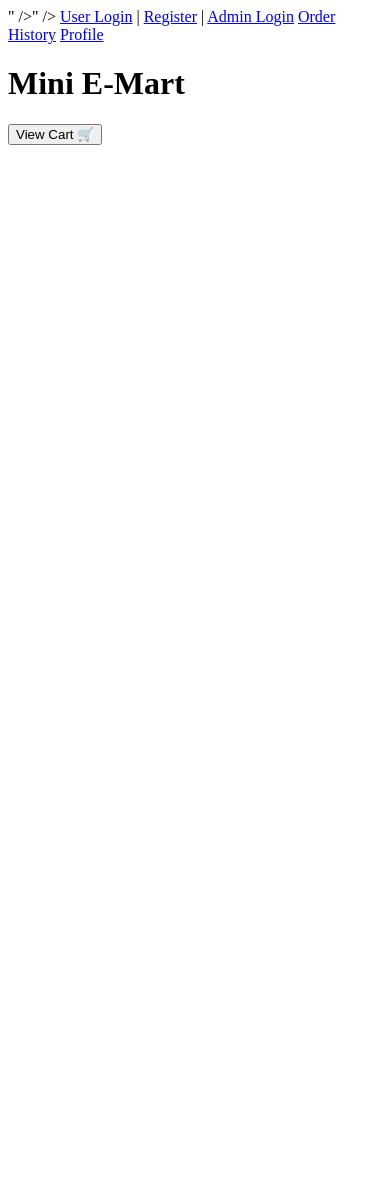
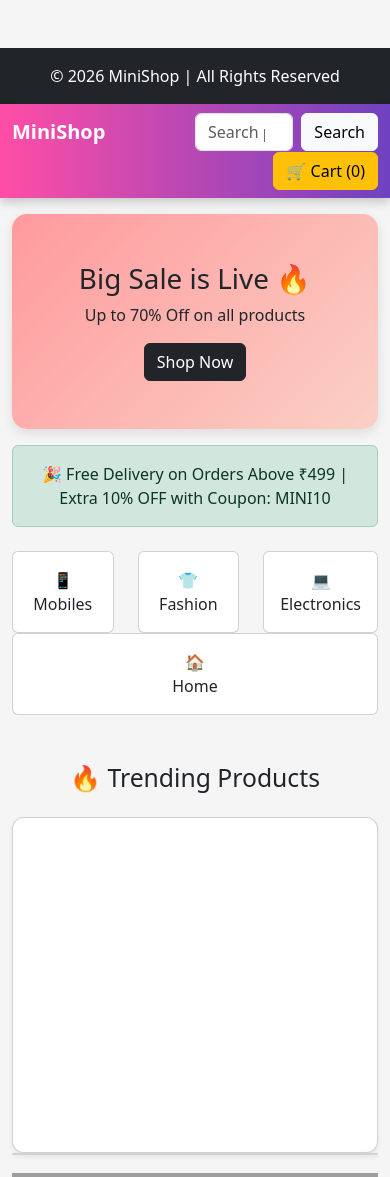
Before and after one commit to vidhyasankari824-ai/mini_ecommerce, a Flask app: page / in a window 390 px wide. Shown: the top 1177 px of the page. Before the commit the page ends 145 px from the top, so only its background shows below. Run offline with Flask 3, Linux system fonts and the light colour scheme; grey boxes are pictures that could not be loaded.

Commit message:
UI improved

```diff
--- a/app.py
+++ b/app.py
@@ -1,14 +1,74 @@
-from flask import Flask, render_template
+from flask import Flask, render_template, request, redirect, session, url_for
+from pymongo import MongoClient
+import sqlite3
+client = MongoClient("mongodb+srv://vidhya:vidhya1234@cluster0.v8q8xim.mongodb.net/?appName=Cluster0")
+db = client["mini_ecommerce"]
+cart_collection = db["cart"]
+app = Flask(__name__)
+app = Flask(__name__)
+app.secret_key = "mini_ecommerce_secret"
 
-app = Flask(__name__)
+
+def init_db():
+    conn = sqlite3.connect("cart.db")
+    cur = conn.cursor()
+
+    cur.execute("""
+        CREATE TABLE IF NOT EXISTS cart (
+            id INTEGER PRIMARY KEY AUTOINCREMENT,
+            product_id INTEGER,
+            name TEXT,
+            price INTEGER
+        )
+    """)
+
+    conn.commit()
+    conn.close()
+
+init_db()
+app.secret_key = "mini_ecommerce_secret"
 
 @app.route("/")
 def home():
-    return render_template("index.html")
+    query = request.args.get("q")
+
+    products = [
+        {
+            "id": 1,
+            "name": "Phone",
+            "price": 12000,
+            "image": "https://images.unsplash.com/photo-1511707171634-5f897ff02aa9"
+        },
+        {
+            "id": 2,
+            "name": "Shoes",
+            "price": 2000,
+            "image": "https://images.unsplash.com/photo-1520256862855-398228c41684"
+        },
+        {
+            "id": 3,
+            "name": "Watch",
+            "price": 1500,
+            "image": "https://images.unsplash.com/photo-1523275335684-37898b6baf30"
+        },
+        {
+            "id": 4,
+            "name": "Headphones",
+            "price": 999,
+            "image": "https://images.unsplash.com/photo-1505740420928-5e560c06d30e?auto=format&fit=crop&w=800&q=80"
+        }
+    ]
+
+    if query:
+        products = [p for p in products if query.lower() in p["name"].lower()]
+
+    return render_template("index.html", products=products, cart_count=len(session.get("cart", [])))
+
 
 @app.route("/login")
 def login():
     return render_template("login.html")
+
 
 @app.route("/register")
 def register():
@@ -16,15 +76,22 @@ def register():
 
 @app.route("/cart")
 def cart():
-    return render_template("cart.html")
+
+    items = list(cart_collection.find())
+
+    total = sum(item["price"] for item in items)
+
+    return render_template("cart.html", items=items, total=total)
 
 @app.route("/admin_login")
 def admin_login():
     return render_template("admin_login.html")
 
+
 @app.route("/order_history")
 def order_history():
     return render_template("order_history.html")
+
 
 @app.route("/profile")
 def profile():
@@ -34,9 +101,38 @@ def profile():
     }
     return render_template("profile.html", user=user)
 
+
 @app.route("/logout")
 def logout():
     return "Logged out successfully"
+
+@app.route("/cart/add/<int:id>")
+def add_to_cart(id):
+
+    products = {
+        1: ("Phone", 12000),
+        2: ("Shoes", 2000),
+        3: ("Watch", 1500),
+        4: ("Headphones", 999)
+    }
+
+    name, price = products[id]
+
+    cart_collection.insert_one({
+        "product_id": id,
+        "name": name,
+        "price": price
+    })
+
+    return redirect(url_for("home"))
+
+@app.route("/cart/remove/<int:id>")
+def remove_from_cart(id):
+
+    cart_collection.delete_one({"product_id": id})
+
+    return redirect(url_for("cart"))
+
 
 if __name__ == "__main__":
     import os
--- a/static/style.css
+++ b/static/style.css
@@ -1,40 +1,64 @@
-<!DOCTYPE html>
-<html>
-<head>
-    <title>My Cart</title>
-    <link rel="stylesheet" href="{{ url_for('static', filename='style.css') }}">
-</head>
-<body>
+/* ===== Flipkart style enhancements ===== */
 
-<h1>🛒 My Cart</h1>
+/* Smooth body look */
+body {
+    background-color: #f5f5f5;
+}
 
-{% if cart_products %}
+/* Navbar better shadow */
+.navbar {
+    background: linear-gradient(90deg, #ff4da6, #6f42c1);
+    box-shadow: 0px 4px 10px rgba(0,0,0,0.2);
+}
 
-<div class="products">
+/* Banner improvement */
+.banner {
+    background: linear-gradient(135deg, #ffe0f0, #e0d4ff);
+    border-radius: 15px;
+    padding: 40px;
+    box-shadow: 0px 4px 12px rgba(0,0,0,0.1);
+}
 
-{% for product in cart_products %}
+/* Product card upgrade */
+.product-card {
+    border-radius: 12px;
+    transition: 0.3s ease-in-out;
+    box-shadow: 0px 2px 8px rgba(0,0,0,0.1);
+    margin-bottom: 20px;
+}
 
-<div class="card">
-    <img src="{{ product.image }}">
-    <h2>{{ product.name }}</h2>
-    <p>₹{{ product.price }}</p>
-</div>
+.product-card:hover {
+    transform: scale(1.05);
+    box-shadow: 0px 6px 18px rgba(0,0,0,0.2);
+}
 
-{% endfor %}
+/* Product image uniform */
+.product-card img {
+    height: 200px;
+    object-fit: cover;
+}
+/* existing CSS irukkum above */
 
-</div>
+.product-card img {
+    height: 200px;
+    width: 100%;
+    object-fit: cover;
+}
 
-{% else %}
+.banner{
+    background: linear-gradient(135deg,#ff9a9e,#fad0c4);
+    border-radius:15px;
+}
 
-<h2>Your Cart is Empty</h2>
+.product-card{
+    transition:0.3s;
+}
 
-{% endif %}
+.product-card:hover{
+    transform:translateY(-5px);
+}
 
-<br>
-
-<a href="/">
-    <button>Continue Shopping</button>
-</a>
-
-</body>
-</html>
+.card-img-top{
+    height:220px;
+    object-fit:cover;
+}
--- /dev/null
+++ b/templates/base.html
@@ -0,0 +1,21 @@
+<!DOCTYPE html>
+<html>
+<head>
+    <title>Mini Ecommerce</title>
+
+    <!-- Bootstrap -->
+    <link href="https://cdn.jsdelivr.net/npm/bootstrap@5.3.0/dist/css/bootstrap.min.css" rel="stylesheet">
+
+    <!-- Custom CSS -->
+    <link rel="stylesheet" href="{{ url_for('static', filename='style.css') }}">
+</head>
+
+<footer class="bg-dark text-white text-center p-3 mt-5">
+  © 2026 MiniShop | All Rights Reserved
+</footer>
+<body>
+
+    {% block content %}{% endblock %}
+
+</body>
+</html>
--- a/templates/index.html
+++ b/templates/index.html
@@ -1,44 +1,101 @@
-<!DOCTYPE html>
-<html>
-<head>
-   <meta name="google-site-verification" content="<meta name="google-site-verification" content="<meta name="google-site-verification" content="ITMZu6417DFin_0krOcwPJk-qq5tCuyoDHk3i2OuRC8" />" />" />
-    <title>Mini E-Commerce</title>
-    <link rel="stylesheet" href="{{ url_for('static', filename='style.css') }}">
-</head>
-<body>
+{% extends "base.html" %}
+{% block content %}
 
-<a href="/login">User Login</a> |
-<a href="/register">Register</a> |
-<a href="/admin_login">Admin Login</a>
-<a href="/order_history">Order History</a>
-<a href="/profile">Profile</a>
+<!-- Navbar -->
+<nav class="navbar navbar-expand-lg navbar-dark">
+  <div class="container-fluid">
 
-<h1>Mini E-Mart</h1>
+    <a class="navbar-brand fw-bold" href="/">MiniShop</a>
 
-<a href="/cart">
-    <button>View Cart 🛒</button>
+    <form class="d-flex ms-3 w-50" method="GET" action="/">
+      <input class="form-control me-2" type="search" name="q" placeholder="Search products">
+      <button class="btn btn-light" type="submit">Search</button>
+    </form>
+
+    <div class="ms-auto">
+      <a href="/cart" class="btn btn-warning">
+        🛒 Cart ({{ cart_count }})
       </a>
+    </div>
 
-<br><br>
+  </div>
+</nav>
 
-<div class="products">
+<!-- Banner -->
+<div class="container mt-3">
+  <div class="p-5 text-center banner">
+    <h1>Big Sale is Live 🔥</h1>
+    <p>Up to 70% Off on all products</p>
+    <a href="#products" class="btn btn-dark">Shop Now</a>
+  </div>
+</div>
+
+<!-- Offers -->
+<div class="container mt-3">
+  <div class="alert alert-success text-center">
+    🎉 Free Delivery on Orders Above ₹499 | Extra 10% OFF with Coupon: MINI10
+  </div>
+</div>
+
+<!-- Categories -->
+<div class="container mt-4">
+  <div class="row text-center">
+
+    <div class="col">
+      <div class="card p-3">
+        📱<br>Mobiles
+      </div>
+    </div>
+
+    <div class="col">
+      <div class="card p-3">
+        👕<br>Fashion
+      </div>
+    </div>
+
+    <div class="col">
+      <div class="card p-3">
+        💻<br>Electronics
+      </div>
+    </div>
+
+    <div class="col">
+      <div class="card p-3">
+        🏠<br>Home
+      </div>
+    </div>
+
+  </div>
+</div>
+<h2 class="text-center mt-5 mb-4">🔥 Trending Products</h2>
+
+<!-- Products -->
+<div class="container mt-4" id="products">
+  <div class="row">
 
     {% for product in products %}
+    <div class="col-md-3">
+      <div class="card product-card shadow-sm h-100"></div>
 
-<div class="card">
-    <img src="{{ product.image }}">
-    <h2>{{ product.name }}</h2>
-    <p>₹{{ product.price }}</p>
+        <img src="{{ product.image }}" class="card-img-top" alt="product image">
 
-    <a href="{{ url_for('add_to_cart', id=product.id) }}">
-        <button>Add to Cart</button>
+        <div class="card-body">
+          <h5 class="card-title">{{ product.name }}</h5>
+          <h5 class="text-success fw-bold">
+  ₹{{ product.price }}
+</h5>
+
+
+          <a href="/cart/add/{{ product.id }}" class="btn btn-primary w-100">
+            Add to Cart
           </a>
+        </div>
 
       </div>
-
+    </div>
     {% endfor %}
 
   </div>
+</div>
 
-</body>
-</html>
+{% endblock %}
```
Also changed, not shown: templates/cart.html (+30 -35 lines), cart.db (added). Lines whose indentation alone changed are shown as unchanged.
